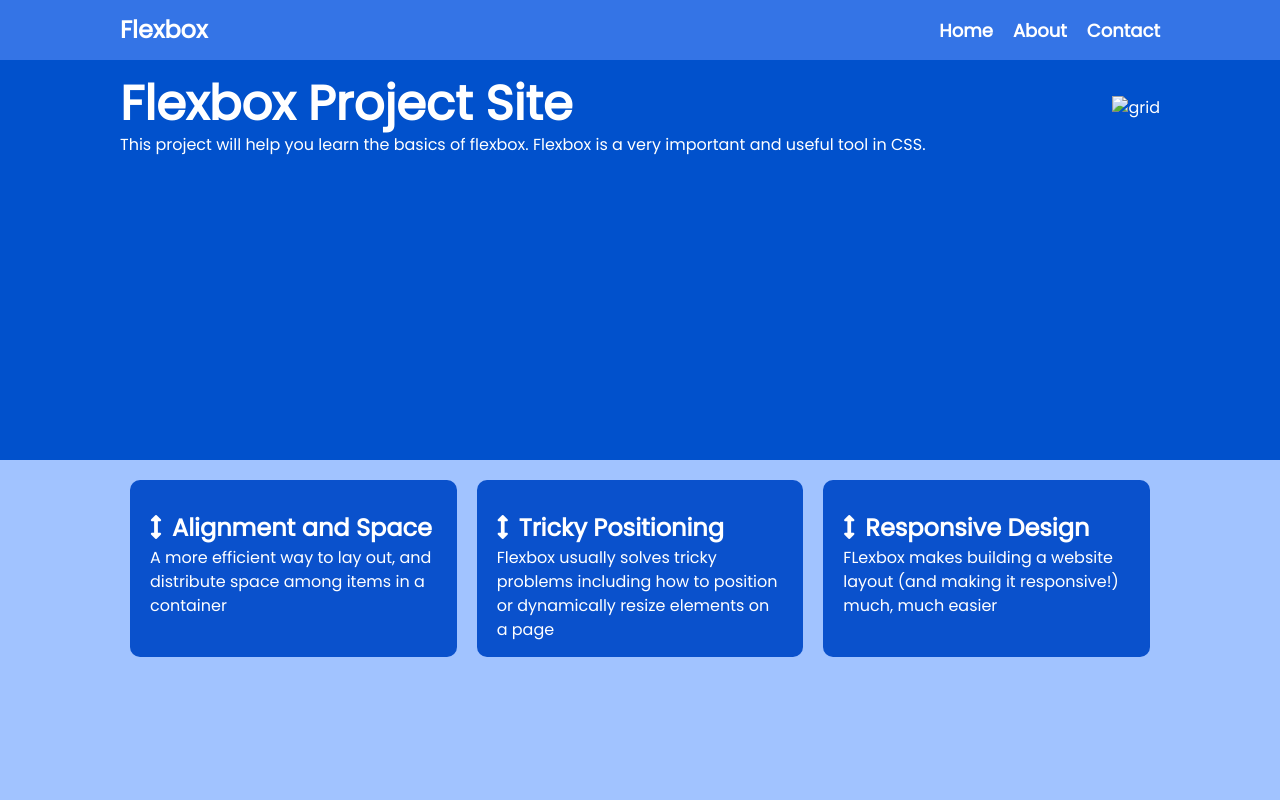
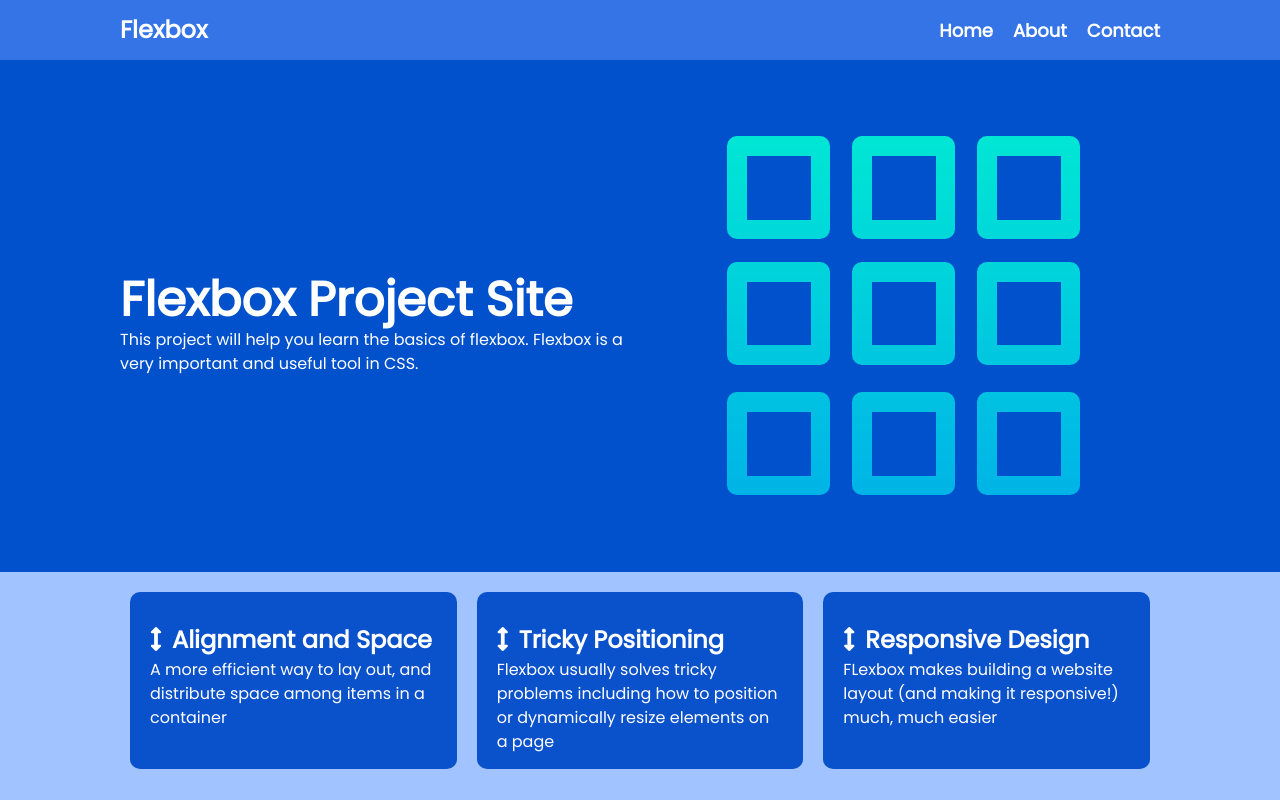
Before and after one commit to wjhall12/flexbox_project_site, a plain HTML site: page index.html in a window 1280 px wide. Drawn offline with Linux system fonts and the light colour scheme.

Commit message:
Update index.html

```diff
--- a/index.html
+++ b/index.html
@@ -27,7 +27,7 @@
 
       <p>This project will help you learn the basics of flexbox. Flexbox is a very important and useful tool in CSS.</p>
       </div>
-      <img src="grid." alt="grid">
+      <img src="grid.svg" alt="grid">
         </div>
     </header>
     <section class="boxes">
```
